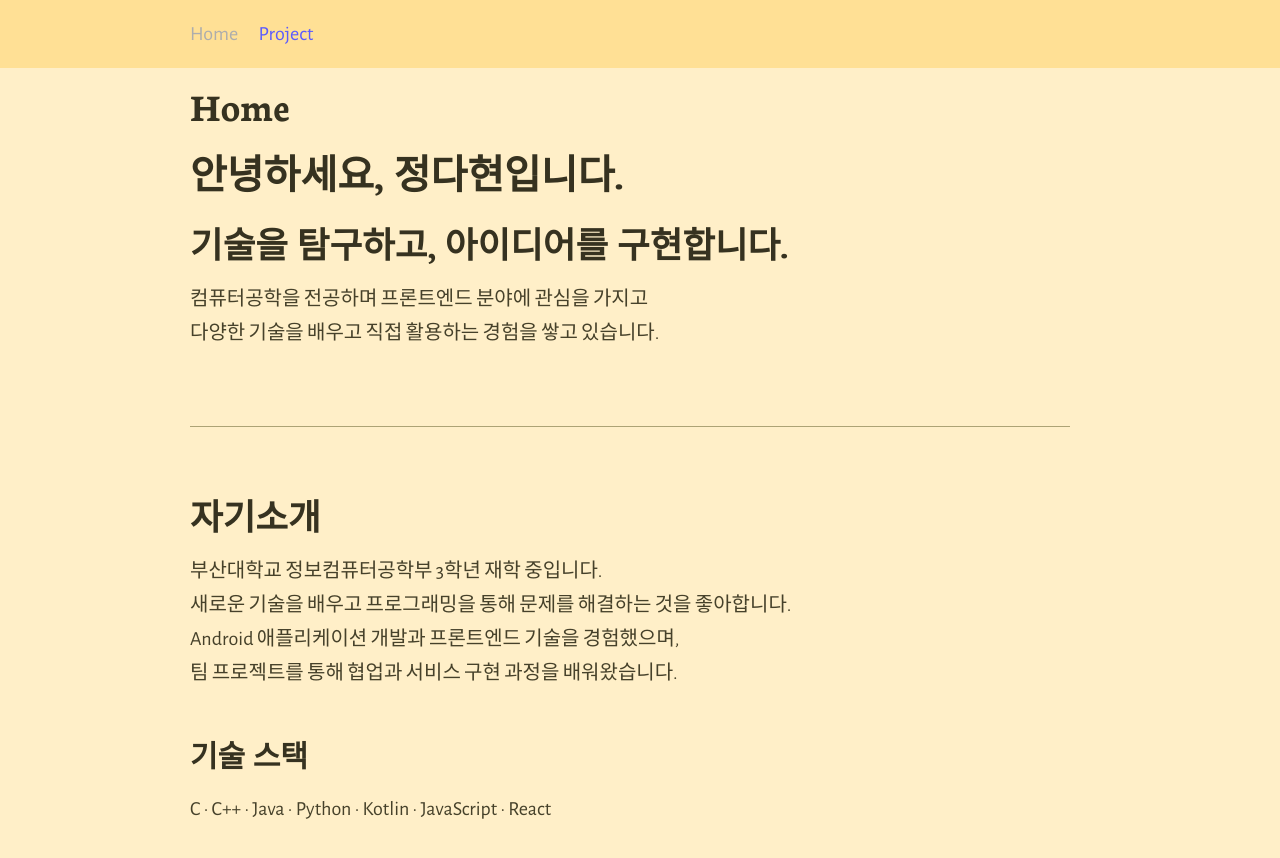
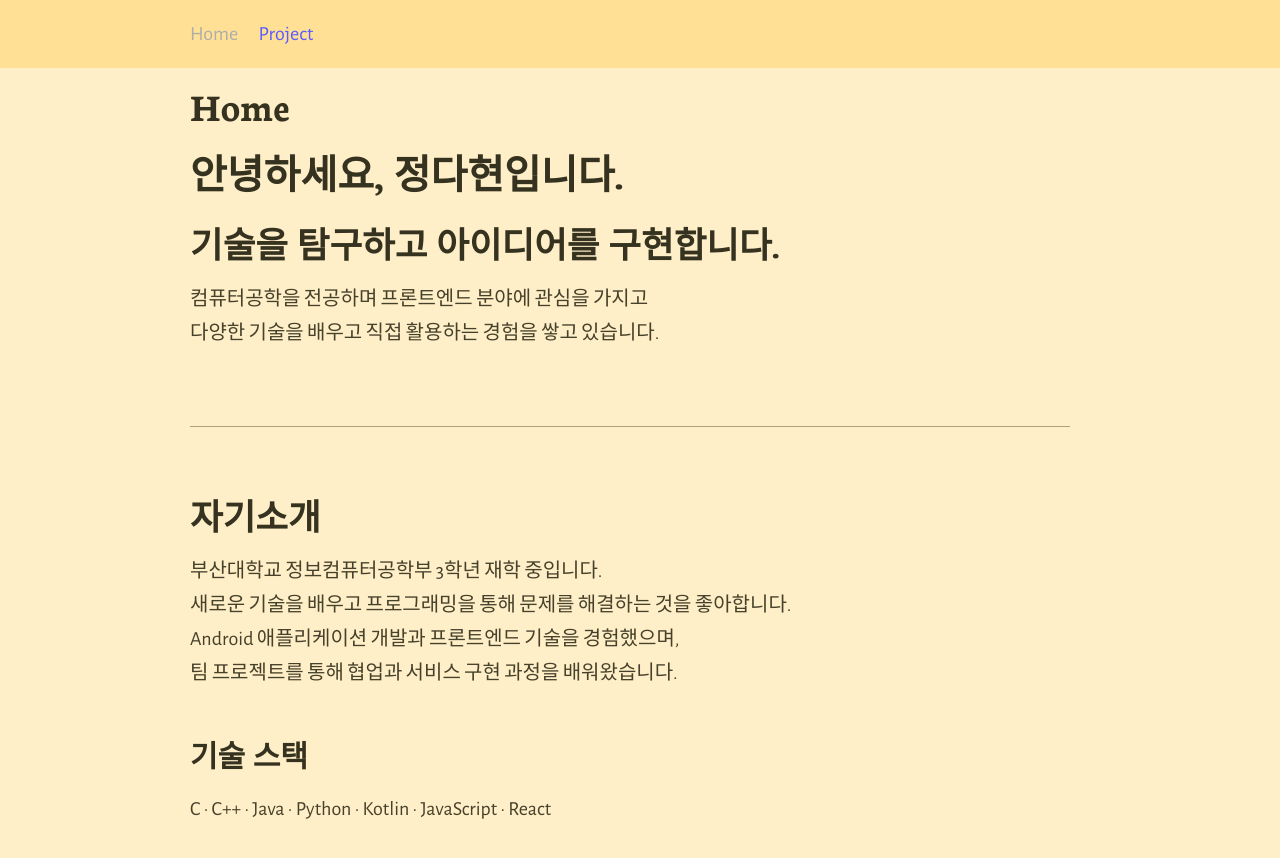
Before and after one commit to dadah118/dadah118.github.io, a Jekyll site: the page built from index.html, in a window 1280 px wide and 900 px high. Shown: the top 858 px of the window. Built offline with Jekyll 4.4.1, drawn with Linux system fonts in a browser that asks for light colours; the list of posts is cut into pages by our own code.

Commit message:
Update portfolio

```diff
--- a/index.html
+++ b/index.html
@@ -5,7 +5,7 @@ title: Home
 
 <section class="intro">
   <h1>안녕하세요, 정다현입니다.</h1>
-  <h2>기술을 탐구하고, 아이디어를 구현합니다.</h2>
+  <h2>기술을 탐구하고 아이디어를 구현합니다.</h2>
 
   <p>
     컴퓨터공학을 전공하며 프론트엔드 분야에 관심을 가지고<br>
```
